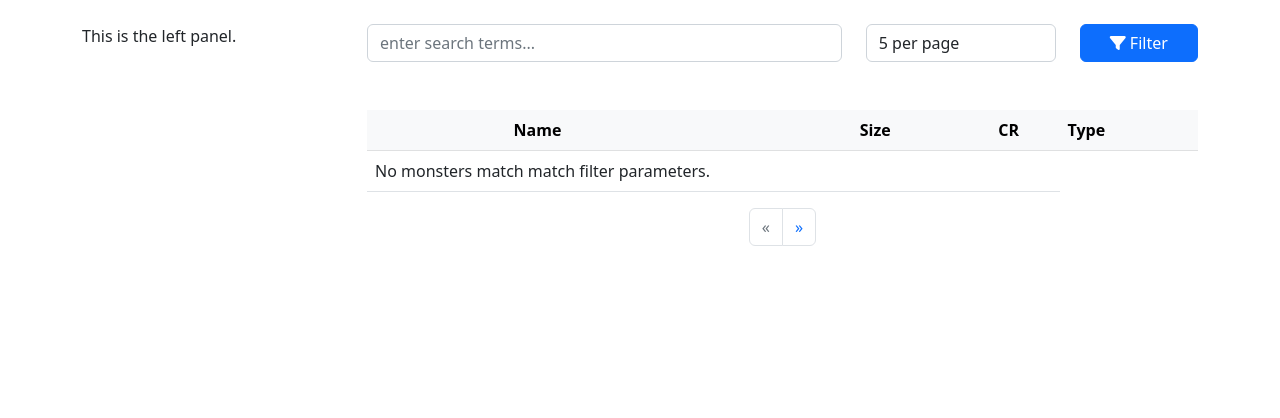
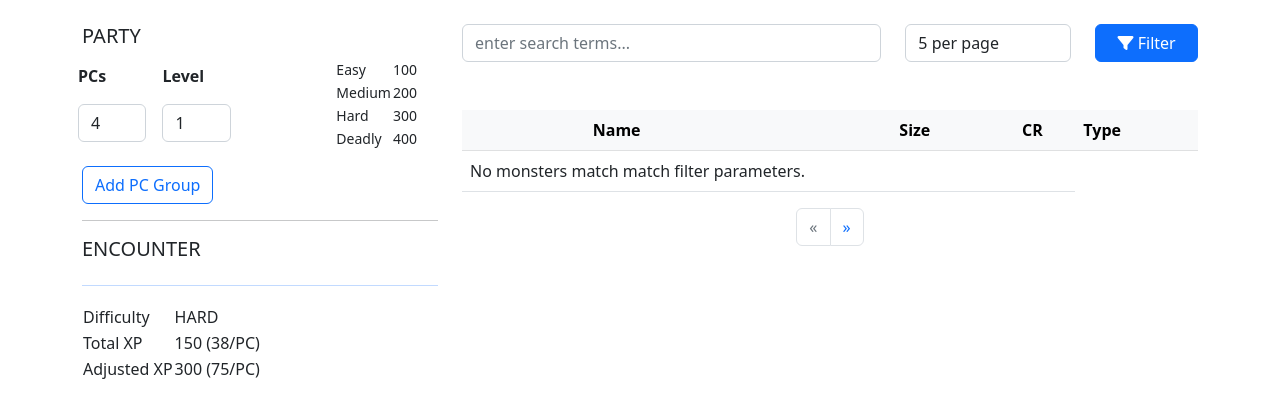
Before and after one commit to jermer/combat-kitchen, a Flask app: page / in a window 1280 px wide. Shown: the part 56-474 px from the top of the page. Run offline with Flask 2, Linux system fonts and the light colour scheme; data that the repository does not hold is empty; some libraries are stand-ins or nearby versions.

Commit message:
encounter panel pc section

```diff
--- a/models.py
+++ b/models.py
@@ -85,10 +85,11 @@ class Monster(db.Model):
         return {
             'id': self.id,
             'name': self.name,
+            'cr': self.cr(),
             'size': self.size,
             'type': self.type,
             'subtype': self.subtype,
-            'cr': self.cr()
+            'xp': self.xp
         }
 
     def cr(self):
--- a/static/app.js
+++ b/static/app.js
@@ -126,13 +126,157 @@ class MonsterTable {
 }
 
 
+const XP_TIERS = [
+    [25, 50, 75, 100], // level 1
+    [50, 100, 150, 200], // level 2
+    [75, 150, 225, 400],
+    [125, 250, 375, 500],
+    [250, 500, 750, 1100],
+    [300, 600, 900, 1400],
+    [350, 750, 1100, 1700],
+    [450, 900, 1400, 2100],
+    [550, 1100, 1600, 2400],
+    [600, 1200, 1900, 2800],
+    [800, 1600, 2400, 3600],
+    [1000, 2000, 3000, 4500],
+    [1100, 2200, 3400, 5100],
+    [1250, 2500, 3800, 5700],
+    [1400, 2800, 4300, 6400],
+    [1600, 3200, 4800, 7200],
+    [2000, 3900, 5900, 8800],
+    [2100, 4200, 6300, 9500],
+    [2400, 4900, 7300, 10900],
+    [2800, 5700, 8500, 12700] // level 20
+]
+
+class EncounterPanel {
+
+    constructor() {
+        this.monsters = [];
+        this.pcGroups = [{ num: 4, lvl: 1 }];
+
+        // XP goals based on PCs
+        this.pcXP = [0,0,0,0];
+
+        // XP totals based on monsters
+    }
+
+    update() {
+        this.updatePCModel();
+        this.calculatePCXP();
+        this.updatePCXPView();
+    }
+
+    updatePCModel() {
+        // get values from the DOM and update the object
+
+        this.pcGroups = [];
+        const pcRows = $('.pc-table-row');
+
+        //debugger
+
+        for( let row of pcRows ) {
+            let newPCGroup = {};
+            newPCGroup.num = $(row).find(".party-number-input").val();
+            newPCGroup.lvl = $(row).find(".party-level-input").val();
+
+            this.pcGroups.push(newPCGroup);
+        }
+
+        // for( let i=0; i < pcRows.length; i++) {
+        //     let newPCGroup = {};
+        //     newPCGroup.num = $(`#party-number-input-${i}`).val();
+        //     newPCGroup.lvl = $(`#party-level-input-${i}`).val();
+
+        //     this.pcGroups.push(newPCGroup);
+        // }
+    }
+
+    calculatePCXP() {
+        const xpArr = this.pcGroups.reduce(function (xpArr, nextObj) {
+            console.log(nextObj);
+
+            for( let i = 0; i < 4; i++ ) {
+                xpArr[i] += nextObj.num * XP_TIERS[nextObj.lvl-1][i];
+            }
+
+            return xpArr;
+        }, [0,0,0,0]);
+
+        console.log(xpArr);
+        this.pcXP = xpArr;
+
+        this.updatePCXPView();
+    }
+
+    updatePCXPView() {
+        $('#pc-xp-table-easy').text( this.pcXP[0] );
+        $('#pc-xp-table-medium').text( this.pcXP[1] );
+        $('#pc-xp-table-hard').text( this.pcXP[2] );
+        $('#pc-xp-table-deadly').text( this.pcXP[3] );
+    }
+
+    calculateMonsterXP() {
+
+    }
+
+    renderEncounterTableRow(monster) {
+        return (`
+            <tr>
+                <td class="col">
+                    <b>${monster.name}</b>
+                    <p><small>(CR ${monster.cr}, XP ${monster.xp})</small></p>
+                </td>
+                <td class="col-2">
+                    <input id="encounter-row-count-${monster.id}" type="number" class="form-control" min="1" value="1">
+                </td>
+                <td class="col-2">
+                    <button class="btn btn-outline-danger encounter-row-delete-btn">
+                        <i class="fa-solid fa-trash-can"></i>
+                    </button>
+                </td>
+            </tr>
+        `)
+    }
+
+    addPCGRoup() {
+        $('#pc-list').append(
+            this.renderPCTableRow(this.pcGroups.length)
+        );
+    }
+
+    renderPCTableRow(idx) {
+        return (`
+            <tr class="row pc-table-row">
+                <td class="col">
+                    <input id="party-number-input-${idx}" type="number" min="1" value="4" class="form-control pc-list-control party-number-input">
+                </td>
+                <!-- <td class="col">X</td> -->
+                <td class="col">
+                    <input id="party-level-input-${idx}" type="number" min="1" max="20" value="1" class="form-control pc-list-control party-level-input">
+                </td>
+                <td class="col">
+                    <button class="btn btn-outline-danger pc-row-delete-btn">
+                        <i class="fa-solid fa-trash-can"></i>
+                    </button>
+                </td>
+            </tr>
+        `)
+    }
+}
+
+
 /*
  *  On page load, instantiate a new MonsterTable and populate monster list
  */
 var MONSTER_TABLE;
+var ENCOUNTER_PANEL;
 
 $(document).ready(async function () {
     $('.toast').toast('show');
+
+    ENCOUNTER_PANEL = new EncounterPanel();
+    ENCOUNTER_PANEL.calculatePCXP();
 
     MONSTER_TABLE = new MonsterTable();
     await MONSTER_TABLE.queryMonsters();
@@ -170,8 +314,8 @@ function filterList(evt) {
 
     console.log(`Searching with text ${$filterText}...`)
 
-    for ( m of MONSTER_TABLE.monsters ) {
-        if (m.name.toLowerCase().indexOf($filterText) >=0)
+    for (m of MONSTER_TABLE.monsters) {
+        if (m.name.toLowerCase().indexOf($filterText) >= 0)
             console.log(m.name)
     }
 }
@@ -217,12 +361,58 @@ $("#monster-table tbody").on("click", ".add-to-encounter", addToEncounter)
 $("#monster-table tbody").on("click", ".monster-detail", showMonsterStats)
 $("#monster-table tbody").on("click", ".edit-monster", editMonster)
 
+
 function addToEncounter(evt) {
     var monster_id = $(this).closest('tr').data('mid');
 
-    alert(`Click to ADD monster with id = ${monster_id}`)
+    console.debug(`Click to ADD monster with id = ${monster_id}`)
 
+    // debugger;
+
+    if (ENCOUNTER_PANEL.monsters.indexOf(monster_id) >= 0) {
+        console.debug("Already in the encounter...");
+
+        const $inpt = $(`#encounter-row-count-${monster_id}`)
+
+        $inpt.val(+$inpt.val() + 1)
+
+    } else {
+        ENCOUNTER_PANEL.monsters.push(monster_id)
+
+        m = MONSTER_TABLE.monsters.find(elt => elt.id === monster_id)
+
+        console.debug(`FOUND ${m.name}`)
+
+        $('#encounter-monster-list').append(
+            ENCOUNTER_PANEL.renderEncounterTableRow(m)
+        )
+    }
+
+    // recalculate
 }
+
+
+$("#encounter-monster-list").on("click", ".encounter-row-delete-btn", function (evt) {
+    console.log('ENC ROW DEL');
+    $(this).closest('tr').remove();
+
+    // recalculate
+});
+
+$("#pc-list").on("change", ".pc-list-control", function(evt) {
+    ENCOUNTER_PANEL.update();
+});
+
+$("#add-pc-group-btn").on("click", function (evt) {
+    ENCOUNTER_PANEL.addPCGRoup();
+    ENCOUNTER_PANEL.update();
+});
+
+$("#pc-list").on("click", ".pc-row-delete-btn", function (evt) {
+    console.log('PC ROW DEL');
+    $(this).closest('tr').remove();
+    ENCOUNTER_PANEL.update();
+});
 
 
 async function showMonsterStats(evt) {
--- a/templates/base.html
+++ b/templates/base.html
@@ -73,6 +73,7 @@
         integrity="sha384-pprn3073KE6tl6bjs2QrFaJGz5/SUsLqktiwsUTF55Jfv3qYSDhgCecCxMW52nD2"
         crossorigin="anonymous"></script>
     <script src="https://kit.fontawesome.com/b2afdf776c.js" crossorigin="anonymous"></script>
+
     <script src="static/app.js"></script>
 </body>
 
--- a/templates/index.html
+++ b/templates/index.html
@@ -7,10 +7,126 @@ Encounter Builder
 {% block content %}
 
 <div class="row">
-    <div class="col-3">
+    <div class="col-4">
         <!-- LEFT PANEL: ENCOUNTERS -->
-        This is the left panel.
+        <div>
+            <h5>PARTY</h5>
+            <div class="row">
+                <div class="col">
+                    <table class="table table-borderless">
+                        <thead>
+                            <tr class="row">
+                                <th class="col">PCs </th>
+                                <!-- <th class="col"></th> -->
+                                <th class="col">Level</th>
+                                <th class="col"></th>
+                            </tr>
+                        </thead>
+                        <tbody id="pc-list">
+                            <tr class="row pc-table-row">
+                                <td class="col">
+                                    <input id="party-number-input-0" type="number" min="1" value="4" class="form-control pc-list-control party-number-input">
+                                </td>
+                                <!-- <td class="col">X</td> -->
+                                <td class="col">
+                                    <input id="party-level-input-0" type="number" min="1" max="20" value="1"
+                                        class="form-control pc-list-control party-level-input">
+                                </td>
+                                <td class="col">
+                                    <button class="btn btn-outline-danger encounter-row-delete-btn" hidden>
+                                        <i class="fa-solid fa-trash-can"></i>
+                                    </button>
+                                </td>
+                            </tr>
+                        </tbody>
+                    </table>
+                    <button id="add-pc-group-btn" class="btn btn-outline-primary">Add PC Group</button>
+                </div>
 
+                <div id="party-xp" class="col-4">
+                    <small>
+                        <table>
+                            <thead>
+                                <th></th>
+                                <th></th>
+                            </thead>
+                            <tr>
+                                <td>Easy</td>
+                                <td id="pc-xp-table-easy">0</td>
+                            </tr>
+                            <tr>
+                                <td>Medium</td>
+                                <td id="pc-xp-table-medium">0</td>
+                            </tr>
+                            <tr>
+                                <td>Hard</td>
+                                <td id="pc-xp-table-hard">0</td>
+                            </tr>
+                            <tr>
+                                <td>Deadly</td>
+                                <td id="pc-xp-table-deadly">0</td>
+                            </tr>
+                        </table>
+                    </small>
+                </div>
+            </div>
+        </div>
+
+        <hr>
+
+        <div>
+            <h5>ENCOUNTER</h5>
+
+            <div>
+                <div id="encounter-table-help-text" hidden>
+                    <i>Click a monster's
+                        <i class="fa-solid fa-circle-arrow-left add-to-encounter" title="add to encounter"></i>
+                        icon to add it to this encounter.
+                    </i>
+                </div>
+                <div id="encounter-table-content">
+                    <table id="encounter-monster-list" class="table table-sm">
+                        <!-- <tr>
+                            <td class="col"><b>Aboleth</b>
+                                <p><small>(CR 10, XP 5900)</small></p>
+                            </td>
+                            <td class="col-2">
+                                <input id="encounter-row-count-279" type="number" class="form-control" min="1"
+                                    value="1">
+                            </td>
+                            <td class="col-2">
+                                <button class="btn btn-outline-danger encounter-row-delete-btn">
+                                    <i class="fa-solid fa-trash-can"></i>
+                                </button>
+                            </td>
+                        </tr> -->
+                    </table>
+                </div>
+            </div>
+
+            <hr class="border-primary">
+
+            <div id="encounter-stats">
+                <table>
+                    <thead>
+                        <th></th>
+                        <th></th>
+                    </thead>
+                    <tr>
+                        <td>Difficulty</td>
+                        <td>HARD</td>
+                    </tr>
+                    <tr>
+                        <td>Total XP</td>
+                        <td>150 (38/PC)</td>
+                    </tr>
+                    <tr>
+                        <td>Adjusted XP</td>
+                        <td>300 (75/PC)</td>
+                    </tr>
+                </table>
+            </div>
+        </div>
     </div>
 
     <div class="col">
```
Also changed, not shown: static/encounter-panel.js (added, +12 -0 lines), static/monster-table.js (added, +129 -0 lines).
